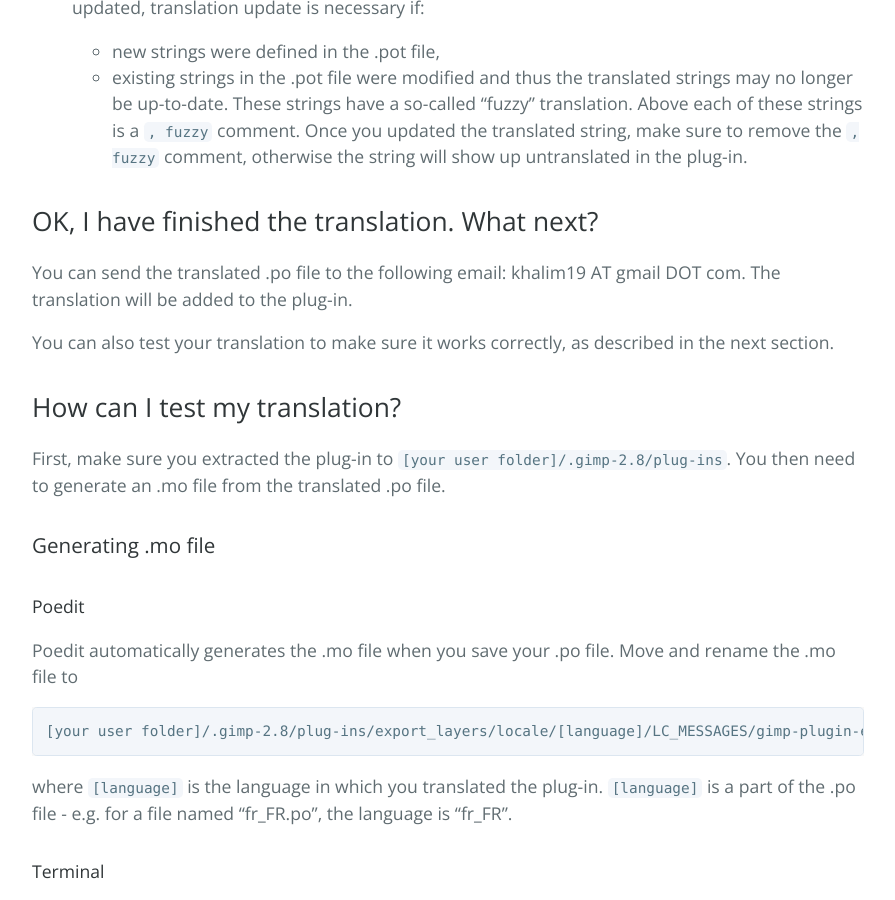
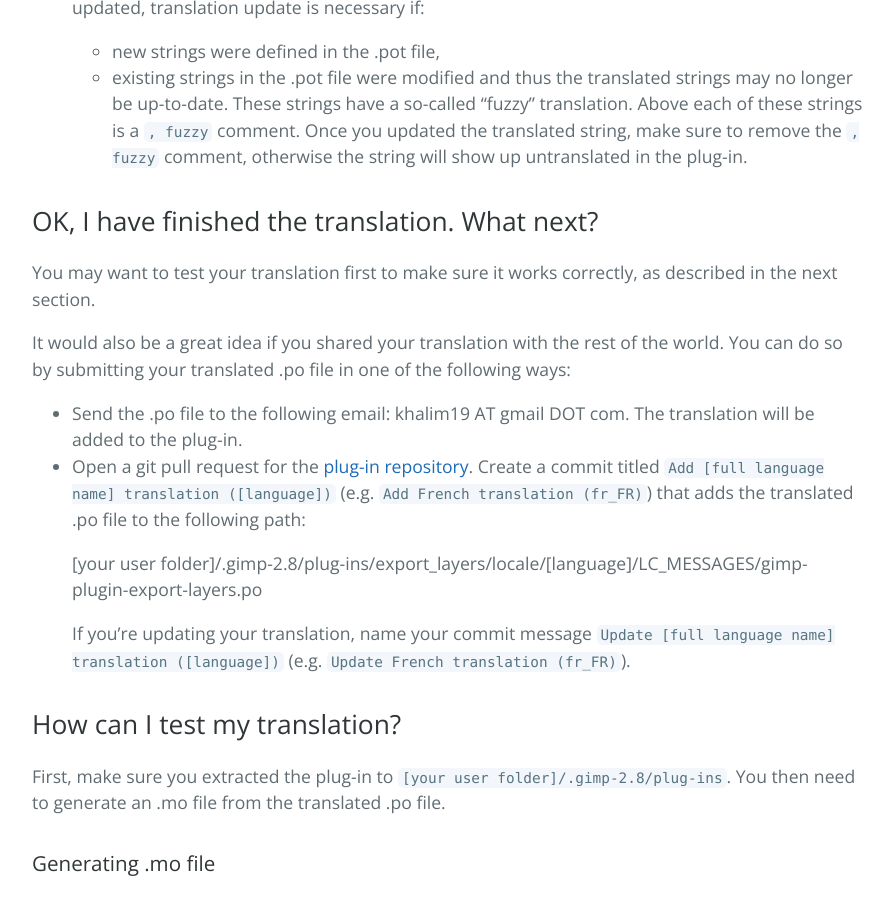
Before and after one commit to kamilburda/gimp-export-layers, a Jekyll site: the page built from sections/Providing-Translations.md, in a window 1280 px wide and 900 px high, scrolled down 1970 px. Shown: the whole window, without its empty margins (192-1087 px from the left). Built offline with Jekyll 4.4.1, drawn with Linux system fonts in a browser that asks for light colours; some of the changed text lies outside the part shown.

Commit message:
Readme for translators: Update instructions

```diff
--- a/sections/Providing-Translations.md
+++ b/sections/Providing-Translations.md
@@ -48,8 +48,8 @@ If you don't want to use Poedit, you may use the terminal on Linux
 To create a new translation for your language:
 
 1. Make sure that the `gettext` package is installed in your system. If not,
-install the `gettext` package - the command varies for different distributions,
-e.g. in Ubuntu:
+install the `gettext` package - the command varies across Linux distributions,
+e.g. in Ubuntu you would type:
 
         sudo apt-get install gettext
 
@@ -95,11 +95,22 @@ since the last translation was made, you may need to update the translation:
 OK, I have finished the translation. What next?
 --------------------------------------------------
 
-You can send the translated .po file to the following email: khalim19 AT gmail DOT com.
-The translation will be added to the plug-in.
+You may want to test your translation first to make sure it works correctly,
+as described in the next section.
 
-You can also test your translation to make sure it works correctly, as described
-in the next section.
+It would also be a great idea if you shared your translation with the rest of the world.
+You can do so by submitting your translated .po file in one of the following ways:
+
+* Send the .po file to the following email: khalim19 AT gmail DOT com.
+  The translation will be added to the plug-in.
+* Open a git pull request for the [plug-in repository](https://github.com/khalim19/gimp-plugin-export-layers).
+  Create a commit titled `Add [full language name] translation ([language])`
+  (e.g. `Add French translation (fr_FR)`) that adds the translated .po file to the following path:
+
+    [your user folder]/.gimp-2.8/plug-ins/export_layers/locale/[language]/LC_MESSAGES/gimp-plugin-export-layers.po
+
+  If you're updating your translation, name your commit message
+  `Update [full language name] translation ([language])` (e.g. `Update French translation (fr_FR)`).
 
 
 How can I test my translation?
```
